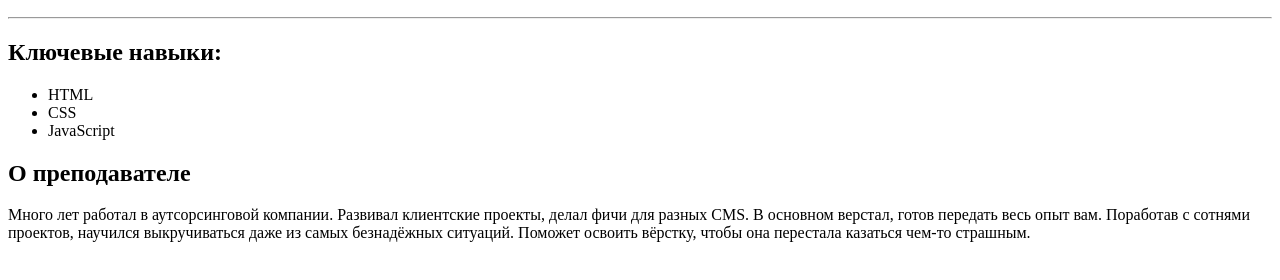
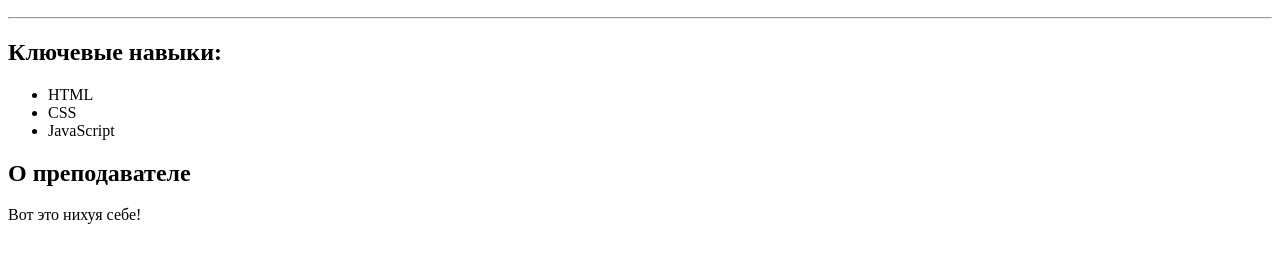
Before and after one commit to OlegSiVl/olegsivl.github.io, a plain HTML site: page index.html in a window 1280 px wide. Shown: the part 110-390 px from the top of the page. Drawn offline with Linux system fonts and the light colour scheme.

Commit message:
Add files via upload

```diff
--- a/index.html
+++ b/index.html
@@ -25,11 +25,7 @@
     <section>
       <h2>О преподавателе</h2>
       <p>
-        Много лет работал в аутсорсинговой компании. Развивал клиентские проекты,
-        делал фичи для разных CMS. В основном верстал, готов передать весь опыт
-        вам. Поработав с сотнями проектов, научился выкручиваться даже из самых
-        безнадёжных ситуаций. Поможет освоить вёрстку, чтобы она перестала
-        казаться чем-то страшным.
+        Вот это нихуя себе!
       </p>
     </section>
   </main>
```
